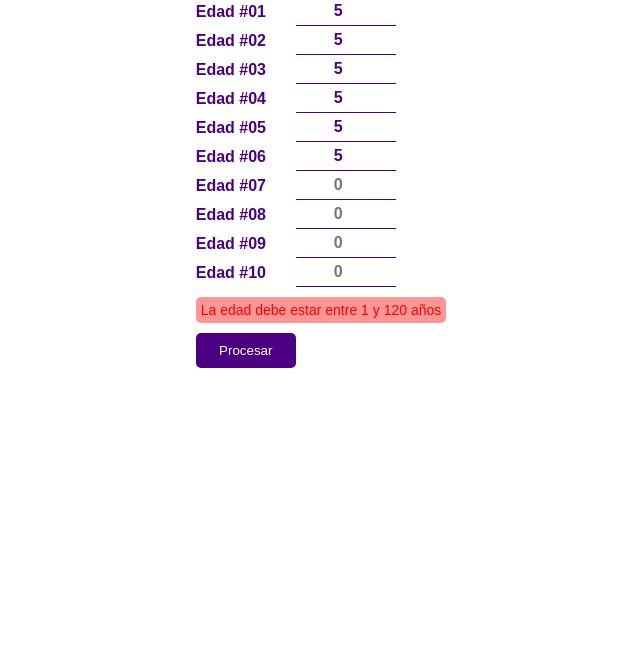
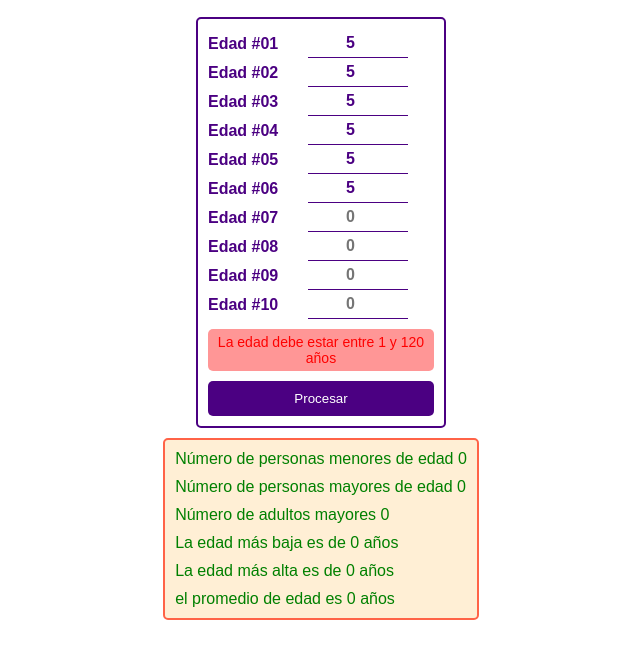
Before and after one commit to jhoalparo1991/calculadora-de-edades-sena, a plain HTML site: page index.html in a window 1280 px wide. Both pictures are taken after typing "5", "5", "5", "5", "5", "5" into the empty fields and a click on the button "Procesar". Shown: the part 58-716 px from the top of the page, without its empty margins (319-959 px from the left). Drawn offline with Linux system fonts and the light colour scheme.

Commit message:
finalizacion de funcionalidades basicas del proyecto

```diff
--- a/index.html
+++ b/index.html
@@ -54,16 +54,12 @@
                     <input type="number" name="age10" id="age10" placeholder="0" min="1" max="120" step="1">
                 </div>
                 <p class="alert alert-error" id="alert">Mensaje de error</p>
-                <div class="resultados">
-                    <p class="menores" id="menores"></p>
-                    <p class="mayores" id="mayores"></p>
-                    <p class="adultos" id="adultos"></p>
-                    <p class="menor_edad" id="menor_edad"></p>
-                    <p class="mayor_edad" id="mayor_edad"></p>
-                    <p class="promedio" id="promedio"></p>
-                </div>
+
                 <button id="calcular" class="btn">Procesar</button>
             </form>
+            <div class="resultados" id="resultados">
+
+            </div>
         </div>
     </div>
 
--- a/main.js
+++ b/main.js
@@ -11,77 +11,144 @@ let age08 = document.querySelector("#age08");
 let age09 = document.querySelector("#age09");
 let age10 = document.querySelector("#age10");
 
-let menoresEdad = document.querySelector("#menores")
-let mayoresEdad = document.querySelector("#mayores")
-let adultosMayores = document.querySelector("#adultos")
-let edadBaja = document.querySelector("#menor_edad")
-let edadAlta = document.querySelector("#mayor_edad")
-let promedioEdades = document.querySelector("#promedio")
+let seccionResultados = document.querySelector("#resultados");
 
-btnCalcular.addEventListener('click', e => {
-    e.preventDefault()
+// let menoresEdad = document.querySelector("#menores");
+// let mayoresEdad = document.querySelector("#mayores");
+// let adultosMayores = document.querySelector("#adultos");
+// let edadBaja = document.querySelector("#menor_edad");
+// let edadAlta = document.querySelector("#mayor_edad");
+// let promedioEdades = document.querySelector("#promedio");
 
-    analisarDatos(age01.value,age02.value,age03.value,age04.value,age05.value,age06.value,age07.value,age08.value,age09.value,age10.value);
+mostrarResultados([0, 0, 0, 0, 0, 0]);
 
-})
+btnCalcular.addEventListener("click", (e) => {
+  e.preventDefault();
 
+  analisarDatos(
+    age01.value,
+    age02.value,
+    age03.value,
+    age04.value,
+    age05.value,
+    age06.value,
+    age07.value,
+    age08.value,
+    age09.value,
+    age10.value
+  );
+});
 
-function analisarDatos(age01,age02,age03,age04,age05,age06,age07,age08,age09,age10){
-    age01 = Number(age01)
-    age02 = Number(age02)
-    age03 = Number(age03)
-    age04 = Number(age04)
-    age05 = Number(age05)
-    age06 = Number(age06)
-    age07 = Number(age07)
-    age08 = Number(age08)
-    age09 = Number(age09)
-    age10 = Number(age10)
+function analisarDatos(
+  age01,
+  age02,
+  age03,
+  age04,
+  age05,
+  age06,
+  age07,
+  age08,
+  age09,
+  age10
+) {
+  age01 = Number(age01);
+  age02 = Number(age02);
+  age03 = Number(age03);
+  age04 = Number(age04);
+  age05 = Number(age05);
+  age06 = Number(age06);
+  age07 = Number(age07);
+  age08 = Number(age08);
+  age09 = Number(age09);
+  age10 = Number(age10);
 
-    arrAge = [age01,age02,age03,age04,age05,age06,age07,age08,age09,age10]
+  arrAge = [
+    age01,
+    age02,
+    age03,
+    age04,
+    age05,
+    age06,
+    age07,
+    age08,
+    age09,
+    age10,
+  ];
 
-    for(let i = 0; i < arrAge.length; i++){
-        if(arrAge[i] < 1 || arrAge[i] > 120){
-            alerta.style.display='block'
-            alerta.innerText = 'La edad debe estar entre 1 y 120 años';
-            setTimeout(()=>{
-                alerta.style.display='none'
-            },3000)
-            return;
-        }
+  for (let i = 0; i < arrAge.length; i++) {
+    if (arrAge[i] < 1 || arrAge[i] > 120) {
+      alerta.style.display = "block";
+      alerta.innerText = "La edad debe estar entre 1 y 120 años";
+      setTimeout(() => {
+        alerta.style.display = "none";
+      }, 3000);
+      return;
     }
+  }
 
-    arrAge.sort((a,b) => a - b)
+  arrAge.sort((a, b) => a - b);
 
-    let menoresEdad = arrAge.filter( x => x < 18).length
-    let mayoresEdad = arrAge.filter( x => x >= 18 && x < 60).length
-    let adultoMayor = arrAge.filter( x => x >= 60).length
+  let menoresEdad = arrAge.filter((x) => x < 18).length;
+  let mayoresEdad = arrAge.filter((x) => x >= 18 && x < 60).length;
+  let adultoMayor = arrAge.filter((x) => x >= 60).length;
 
-    let edadMasBaja = arrAge[0]
-    let edadMasAlta = arrAge[arrAge.length-1]
+  let edadMasBaja = arrAge[0];
+  let edadMasAlta = arrAge[arrAge.length - 1];
 
+  promedioEdad = calcularPromedio(arrAge);
 
-
-
-    promedioEdad = calcularPromedio(arrAge)
-
-    menoresEdad.value ="Menores de edad : " + menoresEdad
-    mayoresEdad.value = "Mayores de edad : " +mayoresEdad
-    adultosMayores.value = "Adultos mayores : " +adultoMayor
-    edadBaja.value ="La edad mas baja : " + edadMasBaja
-    edadAlta.value ="La edad mas alta : " + edadMasAlta
-    promedioEdades.value ="Promedio : " + promedioEdad
-
-    console.log("menores ", menores);
-    console.log("mayores ", mayores);
-    console.log("adultos ", adultos);
-    console.log("menor edad ", menor_edad);
-    console.log("mayor edad ", mayor_edad);
-    console.log("promedio ", promedio);
-
-
+  //   menoresEdad.value = "Menores de edad : " + menoresEdad;
+  //   mayoresEdad.value = "Mayores de edad : " + mayoresEdad;
+  //   adultosMayores.value = "Adultos mayores : " + adultoMayor;
+  //   edadBaja.value = "La edad mas baja : " + edadMasBaja;
+  //   edadAlta.value = "La edad mas alta : " + edadMasAlta;
+  //   promedioEdades.value = "Promedio : " + promedioEdad;
+  mostrarResultados([
+    menoresEdad,
+    mayoresEdad,
+    adultoMayor,
+    edadMasBaja,
+    edadMasAlta,
+    promedioEdad,
+  ]);
+  console.log("menores ", menoresEdad);
+  console.log("mayores ", mayoresEdad);
+  console.log("adultos ", adultoMayor);
+  console.log("menor edad ", edadMasBaja);
+  console.log("mayor edad ", edadMasAlta);
+  console.log("promedio ", promedioEdad);
 }
 
-function calcularPromedio(arr){
-    return arr.reduce((a,b)=> a+b) / arr.length
+function calcularPromedio(arr) {
+  return arr.reduce((a, b) => a + b) / arr.length;
 }
+
+function mostrarResultados(data = []) {
+  seccionResultados.innerHTML = "";
+
+  let pMenores = document.createElement("p");
+  pMenores.id = "menores";
+  pMenores.innerText = "Número de personas menores de edad " + data[0];
+  let pMayores = document.createElement("p");
+  pMayores.id = "mayores";
+  pMayores.innerText = "Número de personas mayores de edad " + data[1];
+  let pAdultos = document.createElement("p");
+  pAdultos.id = "adultos";
+  pAdultos.innerText = "Número de adultos mayores " + data[2];
+  let pMenorEdad = document.createElement("p");
+  pMenorEdad.id = "menor_edad";
+  pMenorEdad.innerText = "La edad más baja es de " + data[3] + " años";
+  let pMayorEdad = document.createElement("p");
+  pMayorEdad.id = "mayor_edad";
+  pMayorEdad.innerText = "La edad más alta es de " + data[4] + " años";
+  let pPromedioEdades = document.createElement("p");
+  pPromedioEdades.id = "promedio";
+  pPromedioEdades.innerText = "el promedio de edad es " + data[5] + " años";
+
+  seccionResultados.appendChild(pMenores);
+  seccionResultados.appendChild(pMayores);
+  seccionResultados.appendChild(pAdultos);
+  seccionResultados.appendChild(pMenorEdad);
+  seccionResultados.appendChild(pMayorEdad);
+  seccionResultados.appendChild(pPromedioEdades);
+}
--- a/style.css
+++ b/style.css
@@ -15,7 +15,15 @@
 .content{
     display: flex;
     flex-direction: column;
-    justify-content: space-between;
+    justify-content: center;
+    align-items: center;
+}
+form{
+    padding: 10px;
+    border: 2px solid indigo;
+    border-radius: 5px;
+    margin-top: 20px;
+    width: 250px;
 }
 
 .group{
@@ -50,10 +58,9 @@ input{
     margin-top: 10px;
     cursor: pointer;
     display: block;
+    width: 100%;
 }
-form{
-    height: auto;
-}
+
 
 .alert{
 
@@ -70,3 +77,18 @@ form{
     background-color: rgb(255, 150, 150);
     color: red;
 }
+
+.resultados{
+    display: flex;
+    flex-direction: column;
+    background-color: papayawhip;
+    padding: 5px;
+    margin-top: 10px;
+    border-radius: 5px;
+    border: 2px solid tomato;
+}
+
+.resultados p{
+    padding: 5px;
+    color: green;
+}
```
